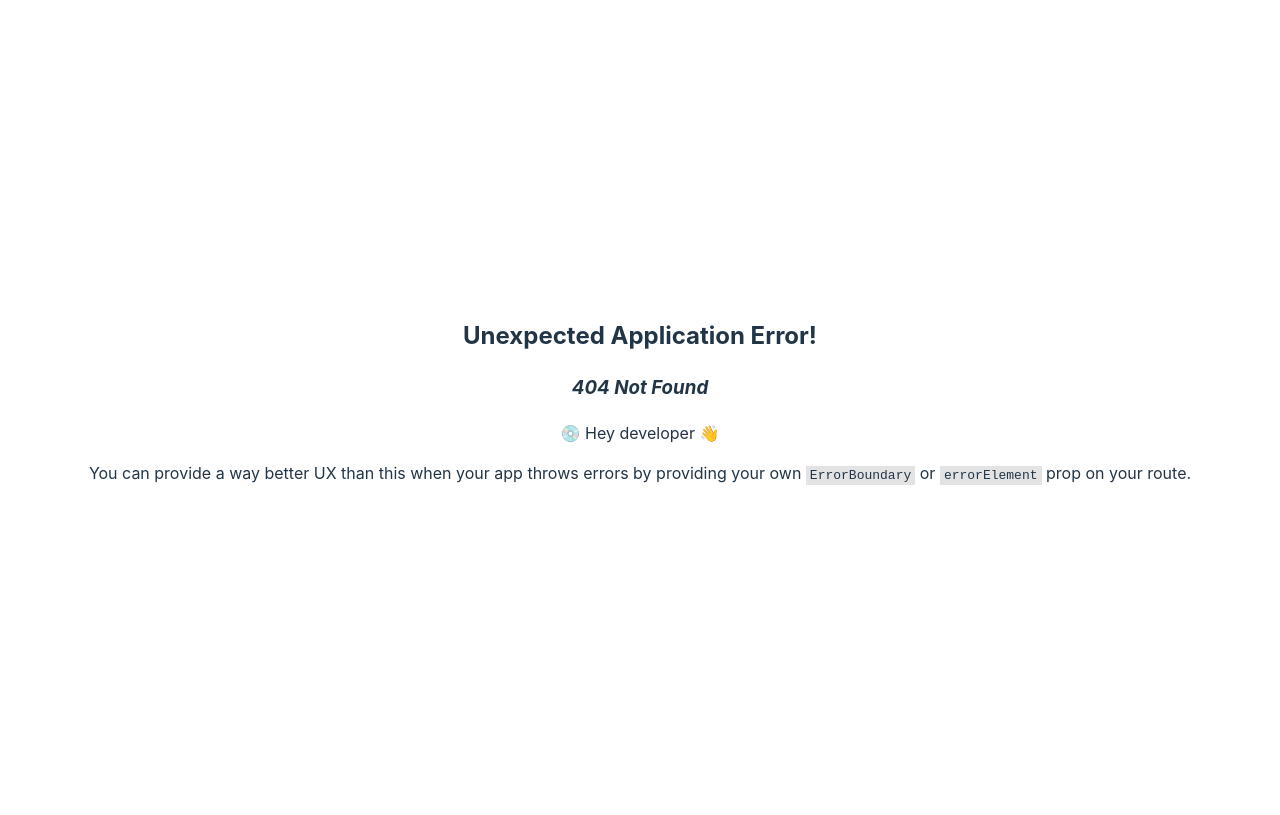
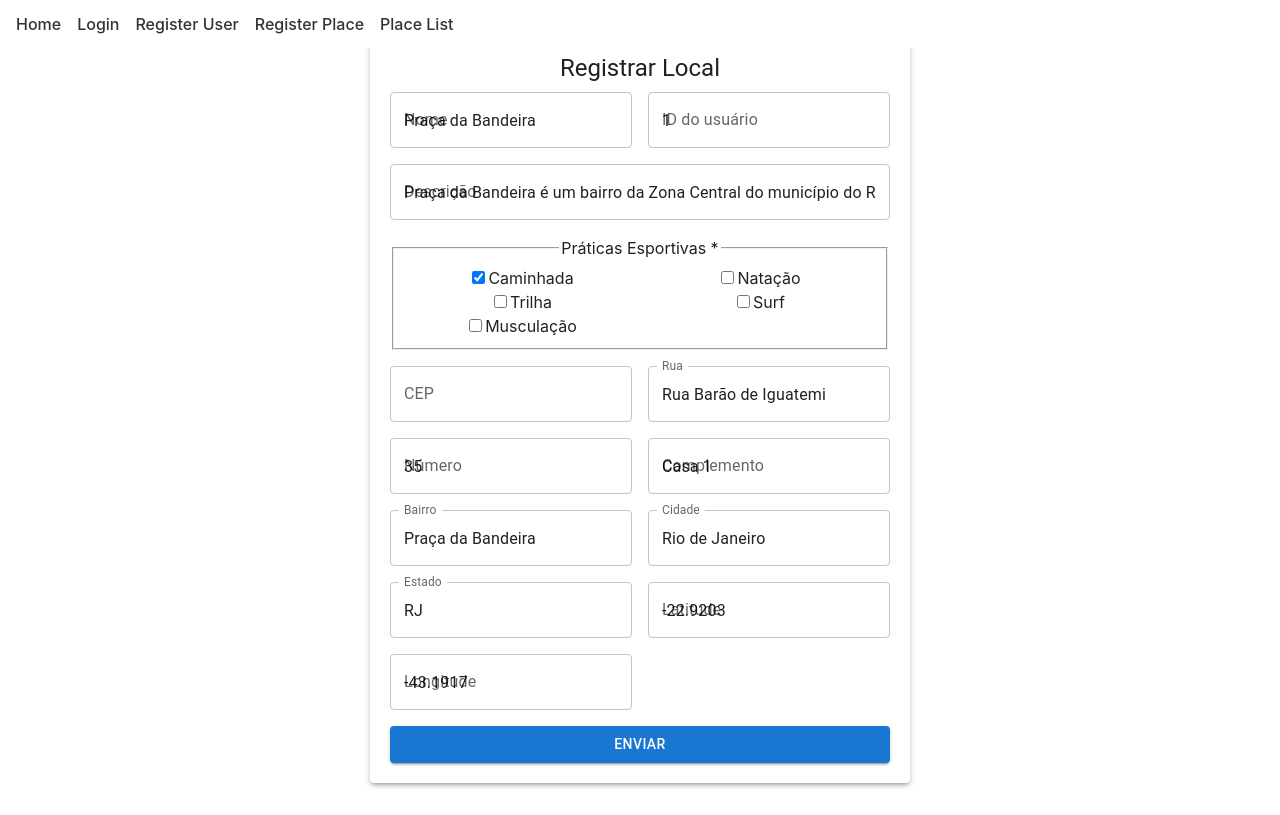
Before and after one commit to alanamandimifsc/sports-life, a React (Vite) app: page /registerPlace/1 in a window 1280 px wide. Before the commit this address had no page. Built offline with nearby package versions, Linux system fonts and the light colour scheme; data requests are answered from the project's data file.

Commit message:
Iniciado protótipo da página lista locais

```diff
--- a/data/db.json
+++ b/data/db.json
@@ -1,6 +1,7 @@
 {
     "usuarios": [
         {
+            "id": 1,
             "nome": "Esther Gabrielly Hadassa Pires",
             "email": "esther_pires@paae.com.br",
             "cpf": "86103918766",
@@ -12,9 +13,11 @@
             "numero": 748,
             "bairro": "Bangu",
             "cidade": "Rio de Janeiro",
-            "estado": "RJ"
+            "estado": "RJ",
+            "logado": "false"
         },
         {
+            "id": 2,
             "nome": "Pietra Ester Drumond",
             "email": "pietraesterdrumond@life.com",
             "cpf": "29021510715",
@@ -26,9 +29,11 @@
             "numero": 766,
             "bairro": "Braz de Pina",
             "cidade": "Rio de Janeiro",
-            "estado": "RJ"
+            "estado": "RJ",
+            "logado": "false"
         },
         {
+            "id": 3,
             "nome": "Sara Regina Novaes",
             "email": "sarareginanovaes@findout.com.br",
             "cpf": "62509398903",
@@ -40,9 +45,11 @@
             "numero": 959,
             "bairro": "Vargem Grande",
             "cidade": "Florianópolis",
-            "estado": "SC"
+            "estado": "SC",
+            "logado": "false"
         },
         {
+            "id": 4,
             "nome": "Lúcia Helena Rosa Nogueira",
             "email": "lucia.helena.nogueira@plani.com.br",
             "cpf": "83514884960",
@@ -54,9 +61,11 @@
             "numero": 589,
             "bairro": "Atiradores",
             "cidade": "Joinville",
-            "estado": "SC"
+            "estado": "SC",
+            "logado": "false"
         },
         {
+            "id": 5,
             "nome": "Eloá Antonella Luana Pinto",
             "email": "eloa.antonella.pinto@live.com",
             "cpf": "06968925966",
@@ -68,11 +77,14 @@
             "numero": 742,
             "bairro": "Centro",
             "cidade": "Joinville",
-            "estado": "SC"
+            "estado": "SC",
+            "logado": "false"
         }
     ],
     "lugares": [
         {
+            "id": 1,
+            "id_usuario": 1,
             "nome": "Praça da Bandeira",
             "descricao": "Praça da Bandeira é um bairro da Zona Central do município do Rio de Janeiro, no Brasil. O bairro é cortado pela Rua Mariz e Barros, uma das principais vias de acesso ao Centro do Rio de Janeiro. O bairro é conhecido por abrigar o Estádio de São Januário, sede do Club de Regatas Vasco da Gama, e o Hospital Universitário Gaffrée e Guinle, da Universidade Federal do Estado do Rio de Janeiro.",
             "cep": "20270-000",
@@ -82,7 +94,7 @@
             "bairro": "Praça da Bandeira",
             "cidade": "Rio de Janeiro",
             "estado": "RJ",
-            "latude": "-22.9203",
+            "latitude": "-22.9203",
             "longitude": "-43.1917",
             "praticas_esportivas": [
                 "caminhada"
--- a/package.json
+++ b/package.json
@@ -17,6 +17,7 @@
     "@mui/material": "^5.15.15",
     "axios": "^1.6.8",
     "jason": "^2.0.0",
+    "json": "^11.0.0",
     "react": "^18.2.0",
     "react-dom": "^18.2.0",
     "react-hook-form": "^7.51.3",
--- a/src/components/CardLugar.jsx
+++ b/src/components/CardLugar.jsx
@@ -1,10 +1,29 @@
 import { Link } from "react-router-dom";
+import React, { useEffect } from 'react'
 export function CardLugar() {
+
+    const [places, setPlaces] = React.useState([])
+
+    useEffect(() => {
+        fetch('http://localhost:3000/lugares')
+            .then(response => response.json())
+            .then(data => setPlaces(data))
+            .catch(error => console.log('Erro ao buscar lugares:', error))
+    }, [])
+
     return (
         <div className="card">
-            <h2>Nome do lugar</h2>
-            <p>Descrição do lugar</p>
-            <Link to="/registerPlace">Editar</Link>
+            {!!places && places.map(place => (
+                <div key={place.id}>
+                    <h3 >{place.nome}</h3>
+                    <p>{place.descricao}</p>
+                    <p>Criado pelo usuario : {place.id_usuario}</p>
+                    <p>Localização</p>
+                    <p>Rua: {place.rua}<span> número: {place.numero}</span> </p>
+                    <Link to={`/registerPlace/${place.id}`}>Editar</Link>
+                </div>
+            ))}
+
         </div>
     )
 }
--- a/src/pages/RegisterPlace.jsx
+++ b/src/pages/RegisterPlace.jsx
@@ -1,4 +1,4 @@
-import React, { useState } from 'react';
+import React, { useEffect, useState } from 'react';
 import { useForm } from 'react-hook-form';
 import Paper from '@mui/material/Paper';
 import Grid from '@mui/material/Grid';
@@ -6,16 +6,78 @@ import TextField from '@mui/material/TextField';
 import Button from '@mui/material/Button';
 import Typography from '@mui/material/Typography';
 import axios from 'axios';
+import { useParams } from 'react-router-dom';
 
 export const RegisterPlace = () => {
-    const { register, handleSubmit, formState: { errors } } = useForm();
+
+    const { id } = useParams();
+    // const history = useHistory();
+
+    const { register, handleSubmit, formState: { errors }, setValue } = useForm();
+
+    const [place, setPlaceData] = useState({
+        nome: '',
+        id_usuario: '',
+        descricao: '',
+        praticas_esportivas: [],
+        rua: '',
+        numero: '',
+        complemento: '',
+        bairro: '',
+        cidade: '',
+        estado: '',
+        latitude: '',
+        longitude: '',
+        cep: ''
+    });
+
+    useEffect(() => {
+        const fetchPlaceData = async () => {
+            if (id) {
+                try {
+                    const response = await axios.get(`http://localhost:3000/lugares`);
+                    const place = response.data.find(place => place.id === parseInt(id));
+
+                    // Verificar se o lugar foi encontrado
+                    if (place) {
+                        console.log(place.cep)
+                        console.log(place.latitude)
+                        setValue('nome', place.nome);
+                        setValue('id', place.id_usuario);
+                        setValue('descricao', place.descricao);
+                        setValue('praticas_esportivas', place.praticas_esportivas);
+                        setValue('rua', place.rua);
+                        // setValue('cep'.place.cep)
+                        setValue('numero', place.numero);
+                        setValue('complemento', place.complemento);
+                        setValue('bairro', place.bairro);
+                        setValue('cidade', place.cidade);
+                        setValue('estado', place.estado);
+                        setValue('latitude', place.latitude);
+                        setValue('longitude', place.longitude);
+                        setAddress({
+                            street: place.rua || '',
+                            neighborhood: place.bairro || '',
+                            city: place.cidade || '',
+                            state: place.estado || '',
+                            cep: place.cep
+                        });
+                    } else {
+                        console.log(`Lugar com ID ${id} não encontrado.`);
+                    }
+                } catch (error) {
+                    console.log("Erro ao buscar lugares:", error);
+                }
+            }
+        };
+        fetchPlaceData();
+    }, [id]);
+
     const [address, setAddress] = useState({
         street: '',
         neighborhood: '',
         city: '',
-        state: '',
-        latitude: '',
-        longitude: ''
+        state: ''
     });
 
     const handleBlurCEP = async (event) => {
@@ -28,9 +90,7 @@ export const RegisterPlace = () => {
                     street: data.logradouro || '',
                     neighborhood: data.bairro || '',
                     city: data.localidade || '',
-                    state: data.uf || '',
-                    latitude: data.latitude || '',
-                    longitude: data.longitude || ''
+                    cep: cep || ''
                 });
             } catch (error) {
                 console.log("Erro ao buscar CEP:", error);
--- a/src/routes/Routes.jsx
+++ b/src/routes/Routes.jsx
@@ -31,6 +31,10 @@ export const Routes = createBrowserRouter([
             {
                 path: "/dashboard",
                 element: <DashBoard />
+            },
+            {
+                path: "/registerPlace/:id",
+                element: <RegisterPlace />
             }
         ],
 
```
Also changed, not shown: src/pages/PlaceList.jsx (+13 -1 lines), 1 other file (tests, documents, lock files or other folders).
